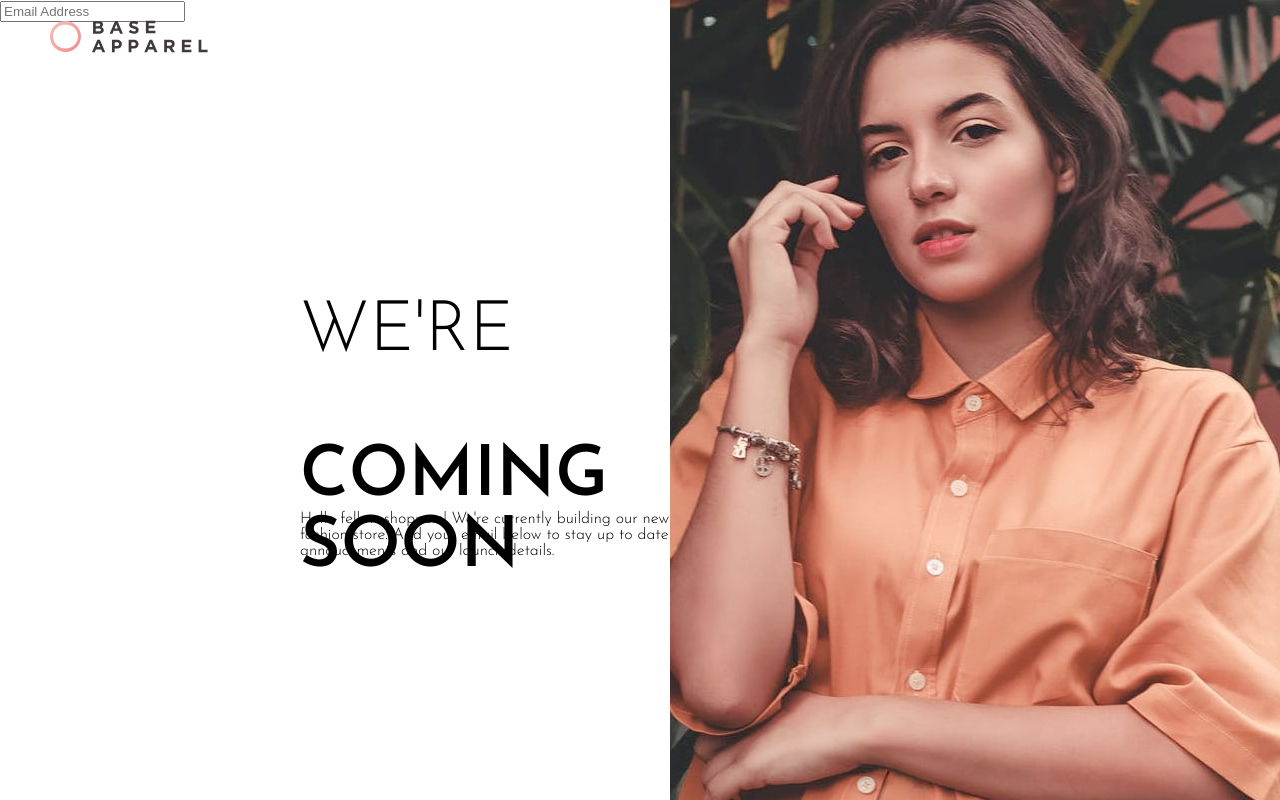
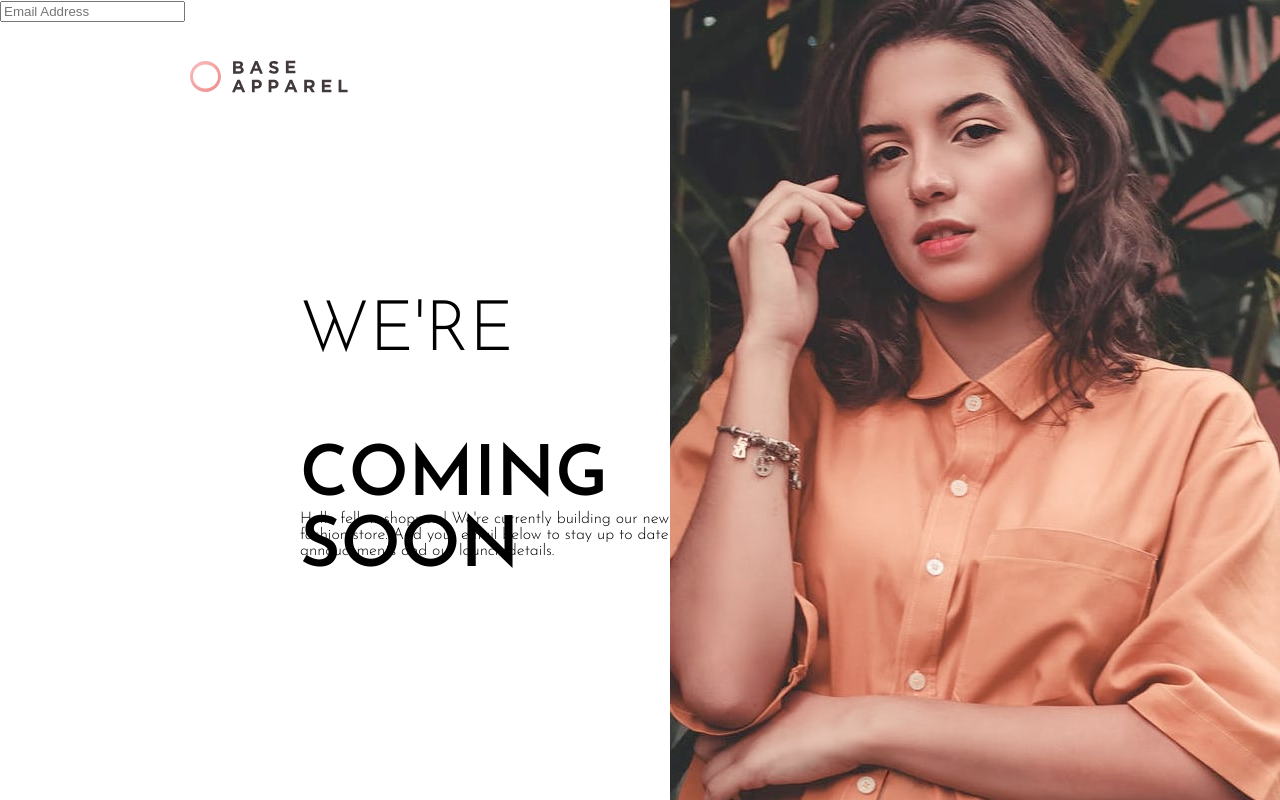
Before and after one commit to jokale/base-apparel, a React (Create React App) app: page / in a window 1280 px wide. Built offline with nearby package versions, Linux system fonts and the light colour scheme.

Commit message:
position logo in correct postion

```diff
--- a/src/App.css
+++ b/src/App.css
@@ -48,7 +48,7 @@ img#hero {
 }
 
 img#logo{
-  position: absolute; left: 50px; top: 20px;
+  position: absolute; left: 190px; top: 60px;
 }
 
 /* text */
```
